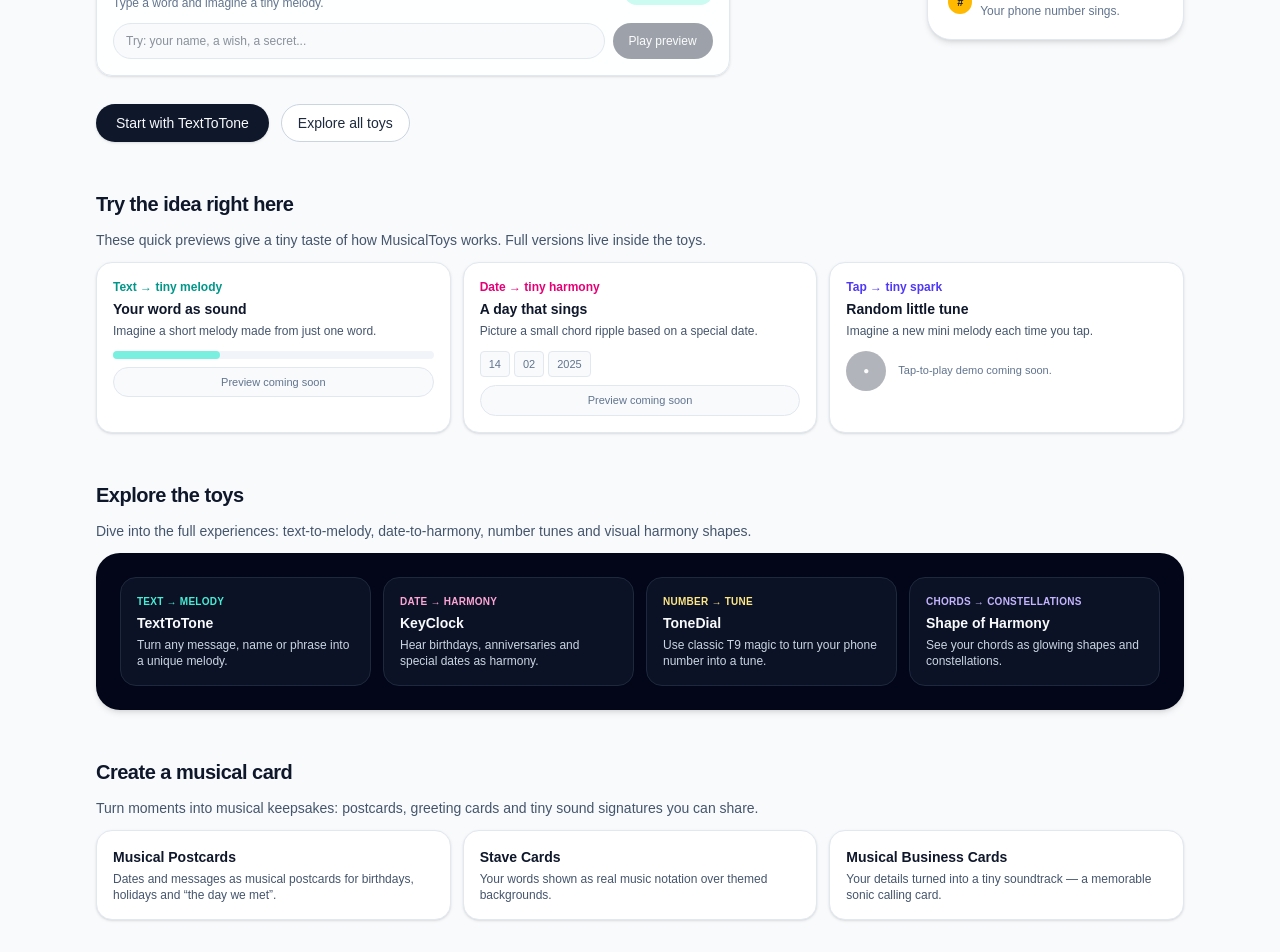
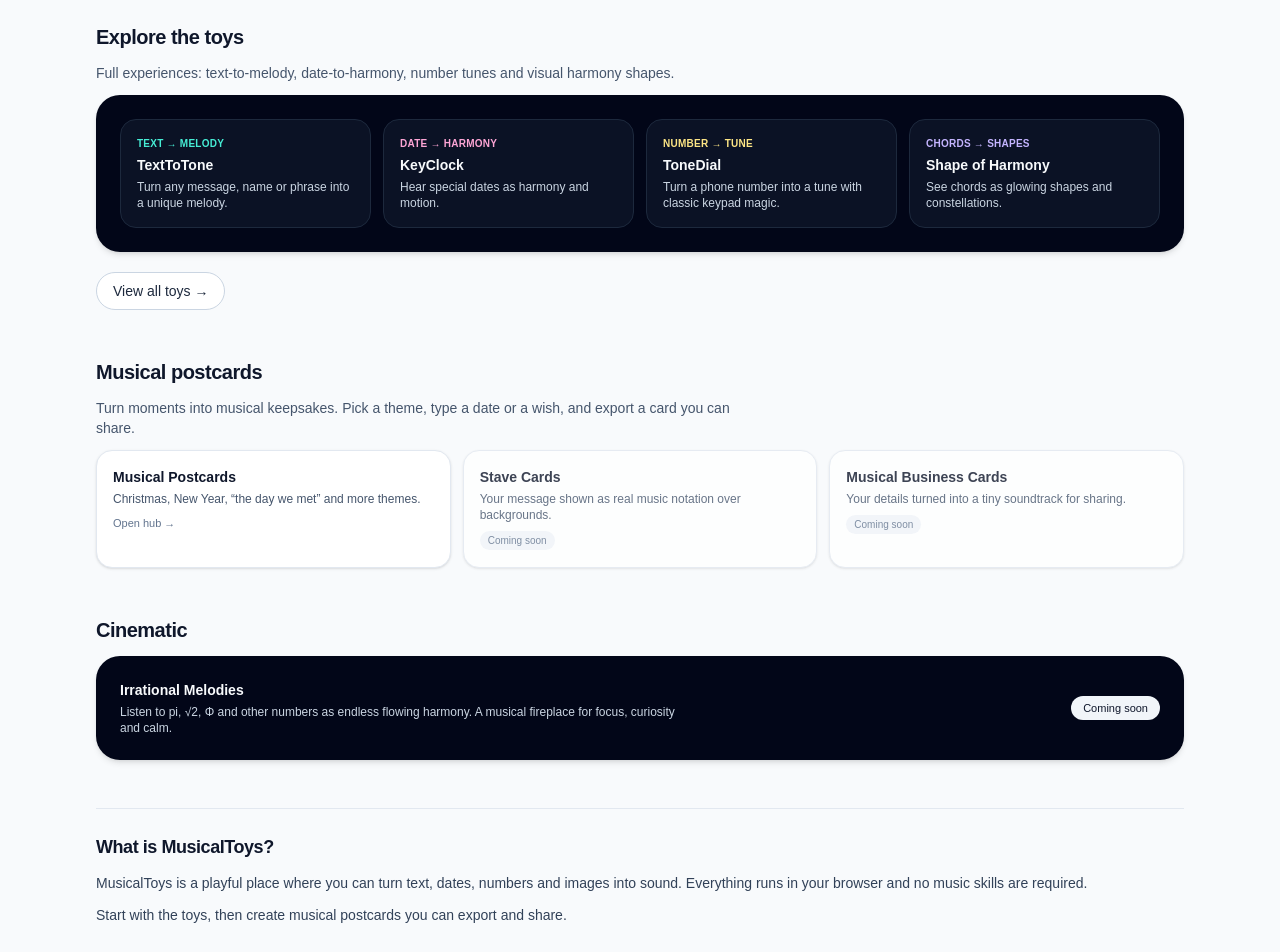
Before and after one commit to andreyeremichev/musicaltoys, a Next.js app: page / in a window 1280 px wide. Shown: the part 400-1352 px from the top of the page. Built offline with nearby package versions, Linux system fonts and the light colour scheme.

Commit message:
Home & Cinematic: hide inactive demos, mark all cinematic sections as coming soon

```diff
--- a/app/cinematic/page.tsx
+++ b/app/cinematic/page.tsx
@@ -1,52 +1,69 @@
 // app/cinematic/page.tsx
 import type { Metadata } from "next";
-import Link from "next/link";
 
 export const metadata: Metadata = {
   title: "Cinematic – MusicalToys",
   description:
-    "Discover cinematic generative sounds like irrational number melodies. Long-form ambient experiences for focus, curiosity and calm.",
+    "Slow, evolving generative sound experiences for focus, curiosity and calm. Cinematic mode is coming soon.",
 };
+
+function ComingSoonBadge() {
+  return (
+    <span className="inline-flex items-center rounded-full bg-slate-100 px-3 py-1 text-[11px] font-medium text-slate-900">
+      Coming soon
+    </span>
+  );
+}
 
 export default function CinematicPage() {
   return (
     <main className="min-h-screen bg-slate-950 text-slate-50">
       <div className="mx-auto w-full max-w-6xl px-4 pb-12 pt-6 md:px-8 md:pb-16 md:pt-10">
         <header className="mb-6 md:mb-8">
+          <div className="flex flex-wrap items-center justify-between gap-3">
+            <div>
               <h1 className="text-2xl font-semibold tracking-tight sm:text-3xl">
                 Cinematic
               </h1>
               <p className="mt-2 max-w-2xl text-sm text-slate-300">
-            Slow, evolving sound for the curious. These experiences are made to
-            run in the background like a digital fireplace.
+                Slow, evolving sound for the curious. These experiences are made
+                to run in the background like a digital fireplace.
               </p>
+            </div>
+            <ComingSoonBadge />
+          </div>
         </header>
 
         <section className="grid gap-4 md:grid-cols-2">
           {/* Irrationals */}
-          <Link
-            href="/cinematic/irrationals"
-            className="rounded-2xl border border-slate-800 bg-slate-900/70 p-4 hover:border-teal-400/70 hover:bg-slate-900 transition"
-          >
+          <div className="rounded-2xl border border-slate-800 bg-slate-900/70 p-4">
+            <div className="flex items-start justify-between gap-3">
+              <div>
                 <p className="text-[10px] font-semibold text-teal-300 mb-1 uppercase tracking-wide">
                   Numbers → endless melody
                 </p>
                 <h2 className="text-sm font-semibold">Irrational Melodies</h2>
+              </div>
+              <ComingSoonBadge />
+            </div>
             <p className="mt-1 text-xs text-slate-300">
               Listen to pi, √2, Φ and other numbers as flowing harmony. Perfect
               for focus, thinking or quiet wonder.
             </p>
-          </Link>
+          </div>
 
-          {/* Future placeholder */}
-          <div className="rounded-2xl border border-dashed border-slate-700 bg-slate-900/40 p-4">
-            <p className="text-[10px] font-semibold text-slate-400 mb-1 uppercase tracking-wide">
-              Coming later
+          {/* Cinematic Trailers */}
+          <div className="rounded-2xl border border-slate-800 bg-slate-900/70 p-4">
+            <div className="flex items-start justify-between gap-3">
+              <div>
+                <p className="text-[10px] font-semibold text-indigo-300 mb-1 uppercase tracking-wide">
+                  Short cues
                 </p>
-            <h2 className="text-sm font-semibold text-slate-100">
-              Cinematic Trailers
-            </h2>
-            <p className="mt-1 text-xs text-slate-400">
+                <h2 className="text-sm font-semibold">Cinematic Trailers</h2>
+              </div>
+              <ComingSoonBadge />
+            </div>
+            <p className="mt-1 text-xs text-slate-300">
               Short, film-like cues grown from numbers and chords. A place to
               play with more dramatic musical scenes.
             </p>
@@ -54,9 +71,12 @@ export default function CinematicPage() {
         </section>
 
         <section className="mt-10 border-t border-slate-800 pt-6">
+          <div className="flex flex-wrap items-center justify-between gap-3">
             <h2 className="text-sm font-semibold tracking-tight">
               What is the cinematic section?
             </h2>
+            <ComingSoonBadge />
+          </div>
           <p className="mt-2 text-xs text-slate-300 max-w-2xl">
             The cinematic section is for slower, more immersive experiences.
             Instead of quick messages or postcards, these toys create long-form
--- a/app/page.tsx
+++ b/app/page.tsx
@@ -36,13 +36,11 @@ export default function HomePage() {
     <main className="min-h-screen bg-slate-50 text-slate-900">
       <div className="mx-auto flex w-full max-w-6xl flex-col gap-12 px-4 pb-10 pt-6 md:px-8 md:pb-16 md:pt-10">
         {/* =========================
-           HERO: LIGHT, WITH MINI DEMO
+           HERO
         ========================== */}
         <section className="grid gap-8 md:grid-cols-[minmax(0,3fr)_minmax(0,2fr)] md:items-center">
           <div className="space-y-4">
-            <p className="text-[11px] font-semibold tracking-[0.3em] text-teal-500 uppercase">
-              musicaltoys.app
-            </p>
+
             <h1 className="text-3xl font-semibold tracking-tight sm:text-4xl md:text-5xl">
               Turn anything
               <br />
@@ -53,38 +51,6 @@ export default function HomePage() {
               Type something, tap once and hear what it becomes. No music skills
               needed — just curiosity.
             </p>
-
-            {/* Mini text demo placeholder */}
-            <div className="mt-3 rounded-2xl border border-slate-200 bg-white/90 p-4 shadow-sm">
-              <div className="flex items-center justify-between gap-2">
-                <div className="space-y-1">
-                  <p className="text-xs font-semibold text-slate-700 uppercase tracking-wide">
-                    Instant preview
-                  </p>
-                  <p className="text-xs text-slate-500">
-                    Type a word and imagine a tiny melody.
-                  </p>
-                </div>
-                <span className="inline-flex items-center rounded-full bg-teal-100 px-3 py-1 text-[11px] font-medium text-teal-700">
-                  Coming soon
-                </span>
-              </div>
-              <div className="mt-3 flex flex-col gap-2 sm:flex-row sm:items-center">
-                <input
-                  type="text"
-                  placeholder="Try: your name, a wish, a secret..."
-                  className="h-9 w-full rounded-full border border-slate-200 bg-slate-50 px-3 text-xs text-slate-800 outline-none focus:border-teal-400 focus:ring-1 focus:ring-teal-300"
-                  disabled
-                />
-                <button
-                  type="button"
-                  disabled
-                  className="h-9 rounded-full bg-slate-900 px-4 text-xs font-medium text-slate-50 opacity-40 sm:shrink-0"
-                >
-                  Play preview
-                </button>
-              </div>
-            </div>
 
             <div className="flex flex-wrap gap-3 pt-3">
               <a
@@ -99,10 +65,16 @@ export default function HomePage() {
               >
                 Explore all toys
               </a>
+              <a
+                href="/cards/postcard"
+                className="inline-flex flex-1 items-center justify-center rounded-full border border-slate-300 bg-white px-4 py-2 text-sm font-medium text-slate-800 hover:border-slate-400 hover:bg-slate-100 transition sm:flex-none"
+              >
+                Musical postcards
+              </a>
             </div>
           </div>
 
-          {/* Simple visual teaser card */}
+          {/* Simple visual teaser card (no mini demos) */}
           <div className="md:justify-self-end">
             <div className="relative rounded-3xl border border-slate-200 bg-white p-5 shadow-md">
               <div className="mb-3 text-xs font-medium text-slate-500">
@@ -115,9 +87,7 @@ export default function HomePage() {
                   </span>
                   <div>
                     <p className="font-semibold">TextToTone</p>
-                    <p className="text-slate-500">
-                      Your message becomes a melody.
-                    </p>
+                    <p className="text-slate-500">Your message becomes a melody.</p>
                   </div>
                 </li>
                 <li className="flex items-start gap-2">
@@ -126,9 +96,7 @@ export default function HomePage() {
                   </span>
                   <div>
                     <p className="font-semibold">KeyClock</p>
-                    <p className="text-slate-500">
-                      Your date unfolds into harmony.
-                    </p>
+                    <p className="text-slate-500">Your date unfolds into harmony.</p>
                   </div>
                 </li>
                 <li className="flex items-start gap-2">
@@ -137,9 +105,7 @@ export default function HomePage() {
                   </span>
                   <div>
                     <p className="font-semibold">ToneDial</p>
-                    <p className="text-slate-500">
-                      Your phone number sings.
-                    </p>
+                    <p className="text-slate-500">Your phone number sings.</p>
                   </div>
                 </li>
               </ul>
@@ -148,107 +114,17 @@ export default function HomePage() {
         </section>
 
         {/* =========================
-           SECTION 2: INSTANT DEMOS ROW (PLACEHOLDERS)
-        ========================== */}
-        <section className="space-y-3">
-          <h2 className="text-lg font-semibold tracking-tight sm:text-xl">
-            Try the idea right here
-          </h2>
-          <p className="max-w-2xl text-sm text-slate-600">
-            These quick previews give a tiny taste of how MusicalToys works.
-            Full versions live inside the toys.
-          </p>
-          <div className="grid gap-3 md:grid-cols-3">
-            {/* Text mini demo */}
-            <div className="rounded-2xl border border-slate-200 bg-white p-4 shadow-sm">
-              <p className="text-xs font-semibold text-teal-600 mb-1">
-                Text → tiny melody
-              </p>
-              <h3 className="text-sm font-semibold">Your word as sound</h3>
-              <p className="mt-1 text-xs text-slate-600">
-                Imagine a short melody made from just one word.
-              </p>
-              <div className="mt-3 flex flex-col gap-2">
-                <div className="h-2 w-full rounded-full bg-slate-100">
-                  <div className="h-2 w-1/3 rounded-full bg-teal-300/70" />
-                </div>
-                <button
-                  type="button"
-                  disabled
-                  className="inline-flex items-center justify-center rounded-full border border-slate-200 bg-slate-50 px-3 py-1.5 text-[11px] font-medium text-slate-500"
-                >
-                  Preview coming soon
-                </button>
-              </div>
-            </div>
-
-            {/* Date mini demo */}
-            <div className="rounded-2xl border border-slate-200 bg-white p-4 shadow-sm">
-              <p className="text-xs font-semibold text-pink-600 mb-1">
-                Date → tiny harmony
-              </p>
-              <h3 className="text-sm font-semibold">A day that sings</h3>
-              <p className="mt-1 text-xs text-slate-600">
-                Picture a small chord ripple based on a special date.
-              </p>
-              <div className="mt-3 flex flex-col gap-2">
-                <div className="flex flex-wrap items-center gap-1 text-[11px] text-slate-500">
-                  <span className="rounded border border-slate-200 px-2 py-1 bg-slate-50">
-                    14
-                  </span>
-                  <span className="rounded border border-slate-200 px-2 py-1 bg-slate-50">
-                    02
-                  </span>
-                  <span className="rounded border border-slate-200 px-2 py-1 bg-slate-50">
-                    2025
-                  </span>
-                </div>
-                <button
-                  type="button"
-                  disabled
-                  className="inline-flex items-center justify-center rounded-full border border-slate-200 bg-slate-50 px-3 py-1.5 text-[11px] font-medium text-slate-500"
-                >
-                  Preview coming soon
-                </button>
-              </div>
-            </div>
-
-            {/* Tap mini demo */}
-            <div className="rounded-2xl border border-slate-200 bg-white p-4 shadow-sm">
-              <p className="text-xs font-semibold text-indigo-600 mb-1">
-                Tap → tiny spark
-              </p>
-              <h3 className="text-sm font-semibold">Random little tune</h3>
-              <p className="mt-1 text-xs text-slate-600">
-                Imagine a new mini melody each time you tap.
-              </p>
-              <div className="mt-3 flex items-center gap-3">
-                <button
-                  type="button"
-                  disabled
-                  className="inline-flex h-10 w-10 items-center justify-center rounded-full bg-slate-900/80 text-[10px] font-semibold text-slate-50 opacity-40"
-                >
-                  ●
-                </button>
-                <span className="text-[11px] text-slate-500">
-                  Tap-to-play demo coming soon.
-                </span>
-              </div>
-            </div>
-          </div>
-        </section>
-
-        {/* =========================
-           SECTION 3: TOYS WORLD PREVIEW (DARK PANEL)
+           SECTION: TOYS (WORKING LINKS)
         ========================== */}
         <section className="space-y-3">
           <h2 className="text-lg font-semibold tracking-tight sm:text-xl">
             Explore the toys
           </h2>
           <p className="max-w-2xl text-sm text-slate-600">
-            Dive into the full experiences: text-to-melody, date-to-harmony,
-            number tunes and visual harmony shapes.
+            Full experiences: text-to-melody, date-to-harmony, number tunes and
+            visual harmony shapes.
           </p>
+
           <div className="rounded-3xl bg-slate-950 text-slate-50 px-4 py-5 md:px-6 md:py-6 shadow-md">
             <div className="grid gap-3 md:grid-cols-4">
               <a
@@ -273,7 +149,7 @@ export default function HomePage() {
                 </p>
                 <h3 className="text-sm font-semibold">KeyClock</h3>
                 <p className="mt-1 text-xs text-slate-300">
-                  Hear birthdays, anniversaries and special dates as harmony.
+                  Hear special dates as harmony and motion.
                 </p>
               </a>
 
@@ -286,7 +162,7 @@ export default function HomePage() {
                 </p>
                 <h3 className="text-sm font-semibold">ToneDial</h3>
                 <p className="mt-1 text-xs text-slate-300">
-                  Use classic T9 magic to turn your phone number into a tune.
+                  Turn a phone number into a tune with classic keypad magic.
                 </p>
               </a>
 
@@ -295,28 +171,38 @@ export default function HomePage() {
                 className="group rounded-2xl border border-slate-800 bg-slate-900/70 p-4 hover:border-violet-400/70 hover:bg-slate-900 transition"
               >
                 <p className="text-[10px] font-semibold text-violet-300 mb-1 uppercase tracking-wide">
-                  Chords → constellations
+                  Chords → shapes
                 </p>
                 <h3 className="text-sm font-semibold">Shape of Harmony</h3>
                 <p className="mt-1 text-xs text-slate-300">
-                  See your chords as glowing shapes and constellations.
+                  See chords as glowing shapes and constellations.
                 </p>
               </a>
             </div>
           </div>
+
+          <div className="pt-2">
+            <a
+              href="/toys"
+              className="inline-flex items-center justify-center rounded-full border border-slate-300 bg-white px-4 py-2 text-sm font-medium text-slate-800 hover:border-slate-400 hover:bg-slate-100 transition"
+            >
+              View all toys →
+            </a>
+          </div>
         </section>
 
         {/* =========================
-           SECTION 4: CARDS WORLD PREVIEW (LIGHT)
+           SECTION: POSTCARDS (WORKING LINK)
         ========================== */}
         <section className="space-y-3">
           <h2 className="text-lg font-semibold tracking-tight sm:text-xl">
-            Create a musical card
+            Musical postcards
           </h2>
           <p className="max-w-2xl text-sm text-slate-600">
-            Turn moments into musical keepsakes: postcards, greeting cards and
-            tiny sound signatures you can share.
+            Turn moments into musical keepsakes. Pick a theme, type a date or a
+            wish, and export a card you can share.
           </p>
+
           <div className="grid gap-3 md:grid-cols-3">
             <a
               href="/cards/postcard"
@@ -324,42 +210,43 @@ export default function HomePage() {
             >
               <h3 className="text-sm font-semibold">Musical Postcards</h3>
               <p className="mt-1 text-xs text-slate-600">
-                Dates and messages as musical postcards for birthdays, holidays
-                and “the day we met”.
+                Christmas, New Year, “the day we met” and more themes.
               </p>
+              <p className="mt-2 text-[11px] text-slate-500">Open hub →</p>
             </a>
-            <a
-              href="/cards/stave"
-              className="rounded-2xl border border-slate-200 bg-white p-4 shadow-sm hover:border-pink-400/70 hover:shadow-md transition"
-            >
+
+            <div className="rounded-2xl border border-slate-200 bg-white p-4 shadow-sm opacity-80">
               <h3 className="text-sm font-semibold">Stave Cards</h3>
               <p className="mt-1 text-xs text-slate-600">
-                Your words shown as real music notation over themed
-                backgrounds.
+                Your message shown as real music notation over backgrounds.
               </p>
-            </a>
-            <a
-              href="/cards/business"
-              className="rounded-2xl border border-slate-200 bg-white p-4 shadow-sm hover:border-amber-300/70 hover:shadow-md transition"
-            >
+              <span className="mt-2 inline-block rounded-full bg-slate-100 px-2 py-0.5 text-[10px] text-slate-500">
+                Coming soon
+              </span>
+            </div>
+
+            <div className="rounded-2xl border border-slate-200 bg-white p-4 shadow-sm opacity-80">
               <h3 className="text-sm font-semibold">Musical Business Cards</h3>
               <p className="mt-1 text-xs text-slate-600">
-                Your details turned into a tiny soundtrack — a memorable sonic
-                calling card.
+                Your details turned into a tiny soundtrack for sharing.
               </p>
-            </a>
+              <span className="mt-2 inline-block rounded-full bg-slate-100 px-2 py-0.5 text-[10px] text-slate-500">
+                Coming soon
+              </span>
+            </div>
           </div>
         </section>
 
         {/* =========================
-           SECTION 5: CINEMATIC TEASER (DARK BAND)
+           SECTION: CINEMATIC (COMING SOON)
         ========================== */}
         <section className="space-y-3">
           <h2 className="text-lg font-semibold tracking-tight sm:text-xl">
-            Cinematic sounds for the curious
+            Cinematic
           </h2>
+
           <div className="rounded-3xl bg-slate-950 text-slate-50 px-4 py-5 md:px-6 md:py-6 shadow-md">
-            <div className="flex flex-col gap-4 md:flex-row md:items-center md:justify-between">
+            <div className="flex flex-col gap-3 md:flex-row md:items-center md:justify-between">
               <div className="space-y-1">
                 <h3 className="text-sm font-semibold">Irrational Melodies</h3>
                 <p className="text-xs text-slate-300 max-w-xl">
@@ -367,18 +254,15 @@ export default function HomePage() {
                   harmony. A musical fireplace for focus, curiosity and calm.
                 </p>
               </div>
-              <a
-                href="/cinematic/irrationals"
-                className="inline-flex items-center justify-center rounded-full bg-slate-100 px-4 py-2 text-xs font-medium text-slate-900 hover:bg-white transition"
-              >
-                Explore irrational melodies
-              </a>
+              <span className="inline-flex items-center rounded-full bg-slate-100 px-3 py-1 text-[11px] font-medium text-slate-900">
+                Coming soon
+              </span>
             </div>
           </div>
         </section>
 
         {/* =========================
-           SECTION 6: SEO TEXT / ABOUT
+           SEO TEXT / ABOUT
         ========================== */}
         <section className="space-y-3 border-t border-slate-200 pt-6">
           <h2 className="text-base font-semibold tracking-tight sm:text-lg">
@@ -386,17 +270,12 @@ export default function HomePage() {
           </h2>
           <p className="text-sm text-slate-700">
             MusicalToys is a playful place where you can turn text, dates,
-            numbers and images into sound. It is home to text-to-music,
-            date-to-music and number-to-music experiences, plus musical
-            postcards and cards you can download and share. Everything runs in
-            your browser and no music skills are required.
+            numbers and images into sound. Everything runs in your browser and
+            no music skills are required.
           </p>
           <p className="text-sm text-slate-700">
-            Use MusicalToys to create musical birthday messages, musical
-            greeting cards, personal melodies from names or phone numbers,
-            ambient number-based harmonies and more. Each toy has its own look
-            and feel, but they all share one idea: everyday things can become
-            sound.
+            Start with the toys, then create musical postcards you can export
+            and share.
           </p>
         </section>
 
```
Lines whose indentation alone changed are shown as unchanged.
